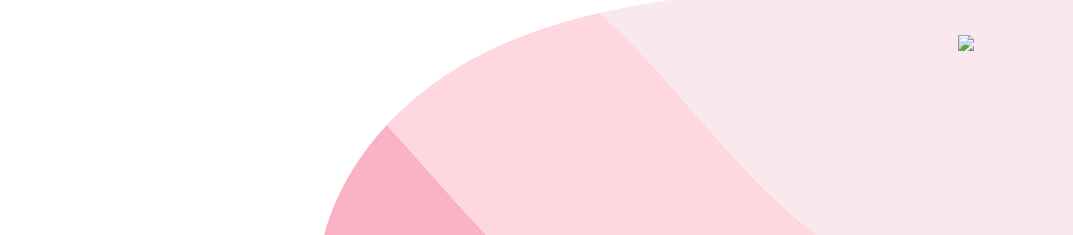
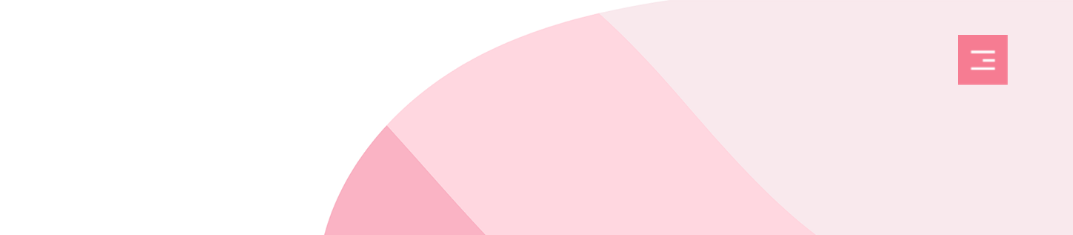
Before and after one commit to visal-98/Html-header, a plain HTML site: page index.html in a window 1280 px wide. Shown: the top 235 px of the page, 207-1280 px from the left. Drawn offline with Linux system fonts and the light colour scheme; files whose address does not match are found by name.

Commit message:
Update index.html

```diff
--- a/index.html
+++ b/index.html
@@ -43,7 +43,7 @@
             <li><a href="#">CONTACT US</a></li>
         </ul>
     </nav>
-    <img src="images/menu.png" id="menuBtn">
+    <img src="menu.png" id="menuBtn">
 <!-----------about----------->
 <section id="about">
     <div class="about-left-col">
```
